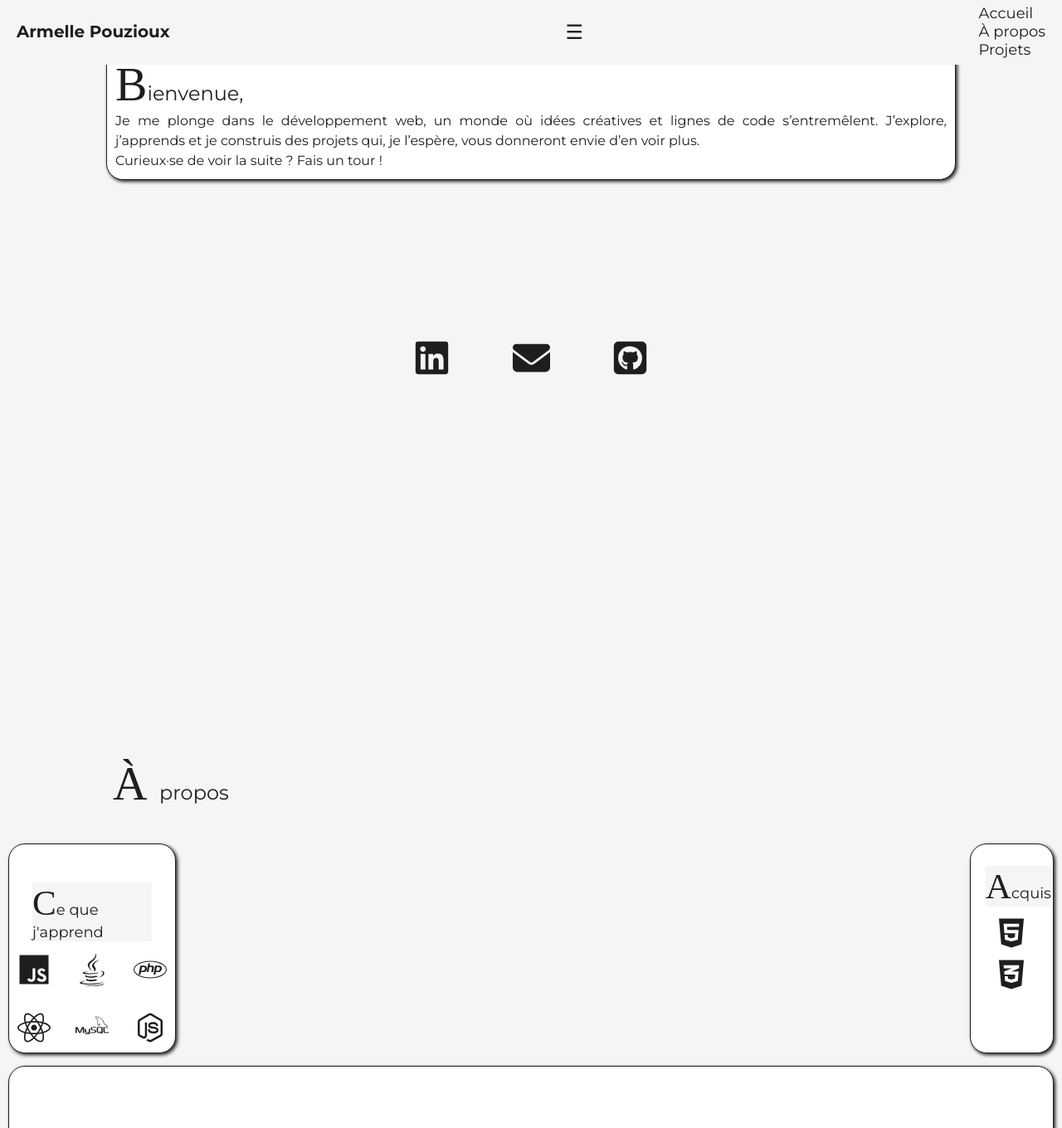
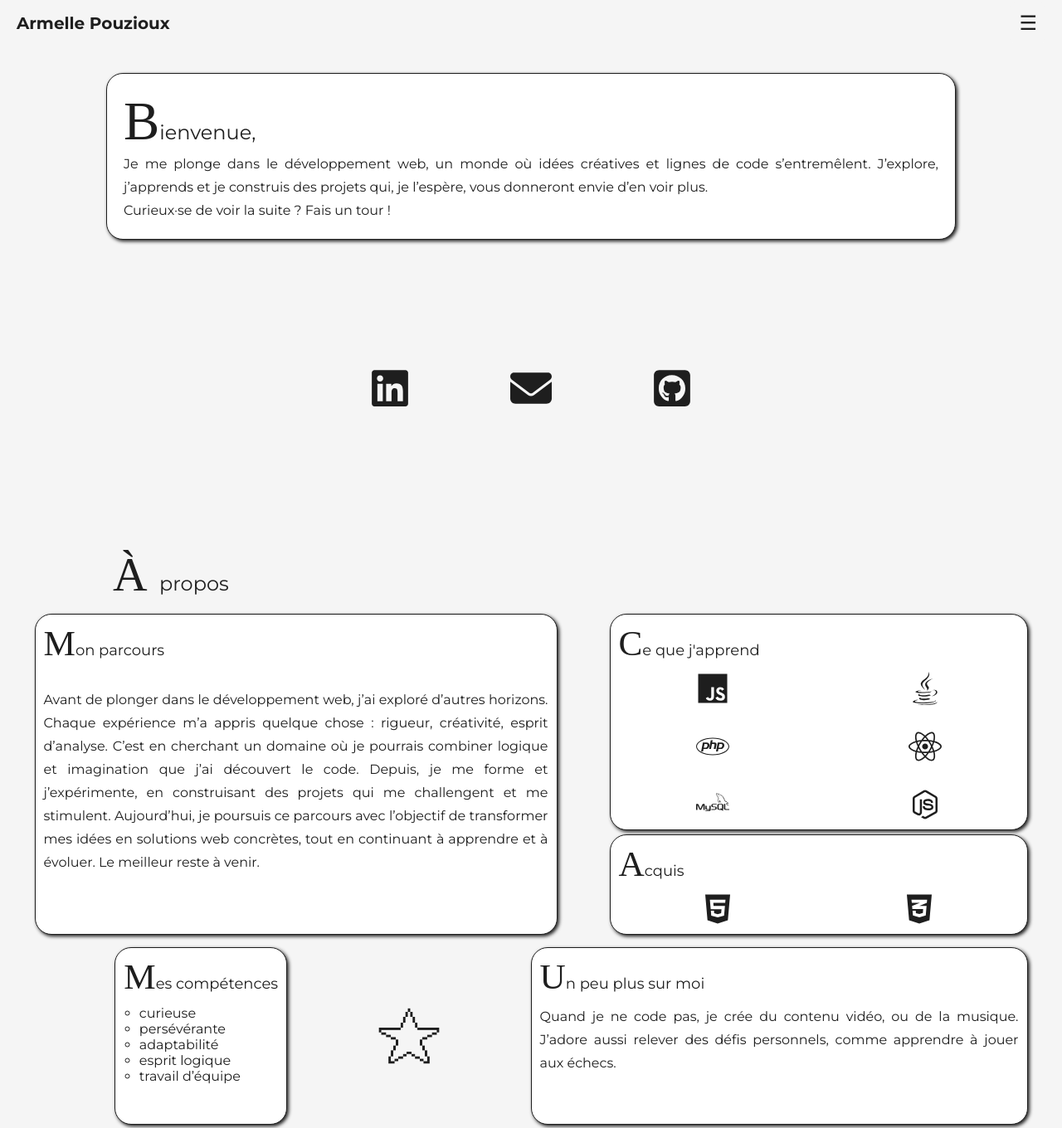
Before and after one commit to armelle-pouzioux/Portfolio, a plain HTML site: page index.html in a window 1280 px wide. Shown: the part 2-1362 px from the top of the page at 83% size. Drawn offline with Linux system fonts and the light colour scheme; a script that the page names is missing; a web font is replaced by a local one.

Commit message:
media queries tablet done

```diff
--- a/index.html
+++ b/index.html
@@ -70,8 +70,9 @@
             </article>
         </section>
 
-        <section class="aboutme" id="about">
-            <h2><span class=special-font>À  </span>propos</h2>
+        <section class="aboutme">
+            <h2 id="about"><span class=special-font>À </span>propos</h2>
+            <div class="box-learnjourney">
                 <div class="box-learn">
                     <article class="box">
                         <h2><span class="special-font">C</span>e que j'apprend</h2>
@@ -102,7 +103,7 @@
                 </div>
 
 
-            <article class="box">
+                <article class="box box-journeys">
                     <h2><span class="special-font">M</span>on parcours</h2>
                     <div class="box-journey">
                         <p>Avant de plonger dans le développement web, j’ai exploré d’autres horizons. Chaque expérience m’a appris quelque chose : rigueur, créativité, esprit d’analyse.
@@ -111,6 +112,9 @@
                     </div>
                 </article>
 
+            </div>
+
+            <div class="box-skillsmore">
                 <div class="starskill-box">
                     <article class="box">
                         <h2><span class="special-font">M</span>es compétences</h2>
@@ -128,10 +132,11 @@
 
 
 
-            <article class="box">
+                <article class="box box-more">
                     <h2><span class="special-font">U</span>n peu plus sur moi</h2>
                     <p>Quand je ne code pas, je crée du contenu vidéo, ou de la  musique. J’adore aussi relever des défis personnels, comme apprendre à jouer aux échecs.</p>
                 </article>
+            </div>
 
         </section>
 
@@ -163,7 +168,7 @@
                 <article class="box-project">
                     <h3><span class=special-font>Q</span>uiz Night</h3>
                     <p>Création de la vitrine d'une boutique en ligne de Matcha</p>
-                    <button onclick="window.open('URL','_blank')">Voir le projet</button>
+                    <button onclick="window.open('https://armelle-pouzioux.students-laplateforme.io/quiznight-PHP/','_blank')">Voir le projet</button>
                 </article>
                 <article class="box-project">
                     <h3><span class=special-font>A</span> venir</h3>
--- a/portfolio.css
+++ b/portfolio.css
@@ -15,6 +15,7 @@
     background-color: var(--primary-color);
     color: var(--secondary-color);
     font-family: var(--font-1);
+    scroll-behavior: smooth;
 }
 
 main{
@@ -48,12 +49,11 @@ p{
 header {
     position: fixed;
     width: 100%;
-    height: 10%;
     top: 0;
     display: flex;
     justify-content: space-between;
     align-items: center;
-    padding: 10px 20px;
+    padding: 5px 20px;
     background-color: var(--primary-color);
     z-index: 1000;
 }
@@ -70,6 +70,7 @@ header {
     padding: 10px;
     border-radius: 5px;
     display: block;
+    transition: transform 0.3s ease-in-out;
 }
 
 #hamburger{
@@ -84,7 +85,7 @@ header {
 
 .menuBurger{
     position: fixed;
-    top: 60px;
+    top: 50px;
     right: 0;
     width: 120px;
     background: var(--primary-color);
@@ -119,18 +120,19 @@ header {
     flex-flow: column nowrap ;
     align-items: center;
     background-color: var(--primary-color);
-    margin-top: 60px;
+    margin-top: 90px;
 }
 
 .index-text{
     border: var(--secondary-color) solid 1px;
-    width: 95%;
-    padding: 10px;
+    width: 80%;
+    padding: 20px;
     border-radius: 20px;
     background-color: #ffff;
     box-shadow: 2px 2px 4px var(--secondary-color);
 
     h1{
+        font-size: 28px;
         background-color: #ffff;
         margin-bottom: 5%;
         font-weight: normal;
@@ -143,10 +145,11 @@ header {
         background-color: #ffff;
     }
 
+
 }
 
 .index-link{
-    margin: 15% 0;
+    margin: 12% 0;
 
     ul{
         display: flex;
@@ -156,8 +159,8 @@ header {
     }
 
     svg{
-        height: 45px;
-        width: 45px;
+        height: 40px;
+        width: 40px;
         transition: transform 0.3s ease-in-out;
     }
 
@@ -173,7 +176,6 @@ header {
 }
 
 /* ABOUTME */
-
 .aboutme{
     display: flex;
     flex-flow: row wrap;
@@ -184,14 +186,16 @@ header {
     article{
         border: 1px solid var(--secondary-color);
     }
+}
 
-    h2{
+#about{
+    background-color: var(--primary-color);
+    width: 100%;
+    margin-left: 10%;
+
+
+    .special-font{
         background-color: var(--primary-color);
-        margin:20% 10% 2%;
-
-        .special-font{
-            background-color: var(--primary-color);
-        }
     }
 }
 
@@ -203,10 +207,6 @@ header {
     height: 1px;
 }
 
-header.scrolled .header-name {
-    display: none;
-}
-
 .box{
     display: flex;
     flex-flow: column wrap;
@@ -216,7 +216,6 @@ header.scrolled .header-name {
     background-color: #ffff;
     box-shadow: 2px 2px 4px #1e1e1e;
     gap:10px;
-    transition: transform 0.3s ease-in-out;
 
 
     h2{
@@ -228,15 +227,12 @@ header.scrolled .header-name {
     }
 
 }
-.box:hover {
-    transform: scale(1.1);
-}
 
 .box-learn{
     display: flex;
     width: 100%;
     gap:5px;
-    justify-content: space-between;
+    justify-content: space-around;
 }
 
 .box-container {
@@ -261,7 +257,7 @@ header.scrolled .header-name {
 .box-learned {
     display: flex;
     flex-direction: column;
-    gap: 10px;
+    gap: 5px;
 
 }
 
@@ -287,7 +283,7 @@ header.scrolled .header-name {
 
 .starskill-box{
     display: flex;
-    justify-content: space-between;
+    justify-content: space-around;
     width: 100%;
     align-items: center;
 
@@ -376,44 +372,163 @@ header.scrolled .header-name {
 
 }
 
-
-/* MEDIA QUERIES */
-@media (min-width: 768px) {
-    .burger-icon,
-    #menuBurger,
-    .menuBurger {
-        display: none;
+@media screen and (min-width: 768px){
+    .menuBurger{
+        width: 350px;
     }
 
-    .nav-link {
+    .index-text{
+        .special-font {
+            font-size: 2.7em;
+        }
+    }
+
+    p{
+        font-size: 16px;
+        line-height: 175%;
+    }
+
+    .index-link{
+        ul{
+            gap:80%;
+        }
+
+        svg{
+            height: 50px;
+            width: 50px;
+        }
+    }
+
+    /* ABOUTME */
+    .aboutme{
         display: flex;
+        flex-flow: row wrap;
+        gap: 15px;
+        padding: 10px;
+        justify-content: center;
+    }
+
+    #about{
+        background-color: var(--primary-color);
+        width: 100%;
+        margin-left: 10%;
+
+
+        .special-font{
+            background-color: var(--primary-color);
+        }
+    }
+
+    .aboutme::before {
+        content: "";
+        position: absolute;
+        top: -120px;
+        width: 1px;
+        height: 1px;
+    }
+
+    .box{
+        display: flex;
+        flex-flow: column wrap;
+        padding: 10px;
+        gap:10px;
+        border-radius: 20px;
+        background-color: #ffff;
+        box-shadow: 2px 2px 4px #1e1e1e;
+        border: var(--secondary-color) solid 1px;
+    }
+
+    .box-learn{
+        display: flex;
+        flex-flow: column wrap;
+        gap:5px;
+        width: 40%;
+
+    }
+
+    .box-container {
+        display: flex;
+        gap: 10px;
+        background-color: #ffff
+    }
+
+    .box-learning,.box-learned{
+        flex: 1;
+        min-width: 0;
+        background-color: #ffff;
+    }
+    .box-learning {
+        display: grid;
+        grid-template-columns: repeat(2, 1fr);
+        grid-template-rows: repeat(3, 1fr);
         gap: 30px;
     }
 
-    .nav-link a {
-        text-decoration: none;
-        color: var(--secondary-color);
-        font-size: 18px;
+    .box-learned {
+        display: flex;
+        flex-direction: row;
+        gap: 5px;
+
     }
 
-    .header-name {
-        font-size: 24px;
+
+    .box-learning svg,
+    .box-learned svg {
+        height: 40px;
+        width: 40px;
+        background-color: #ffff;
+        fill: currentColor;
+        display: flex;
+        justify-content: center;
+        align-items: center;
+        margin: auto;
+
     }
 
-    .index-text {
-        width: 80%;
+    .box-skillsmore{
+        display: flex;
+        max-width: 95%;
+        justify-content: center;
+        gap:10px;
     }
 
-    .index-text h1 {
-        font-size: 22px;
+    .box-journey {
+        width: 100%;
+        margin-top: 20px;
     }
 
-    .index-text p {
-        font-size: 16px;
-        line-height: 150%;
+    .box-journeys{
+        width: 50%;
     }
 
-    .index-link ul {
-        gap: 55%;
+    .box-learnjourney{
+        display: flex;
+        flex-flow: row-reverse wrap;
+        justify-content: space-around;
+
     }
+
+    .starskill-box{
+        display: flex;
+        justify-content: space-evenly;
+        align-items: center;
+        gap:10px;
+
+        img{
+            display: flex;
+            width: 80px;
+            height: auto;
+        }
+
+        ul{
+            background-color: #ffff;
+        }
+
+        ul li{
+            list-style-type:circle;
+            margin-left: 10%;
+            background-color: #ffff;
+        }
+    }
+
 }
--- /dev/null
+++ b/portfolio.js
@@ -0,0 +1,8 @@
+document.getElementById('hamburger').addEventListener('change', function() {
+    const logo = document.getElementById('hamburger-logo');
+    if (this.checked) {
+        logo.textContent = "X"; // Remplace par une croix
+    } else {
+        logo.textContent = "☰"; // Remplace par un burger
+    }
+});
```
Lines whose indentation alone changed are shown as unchanged.
